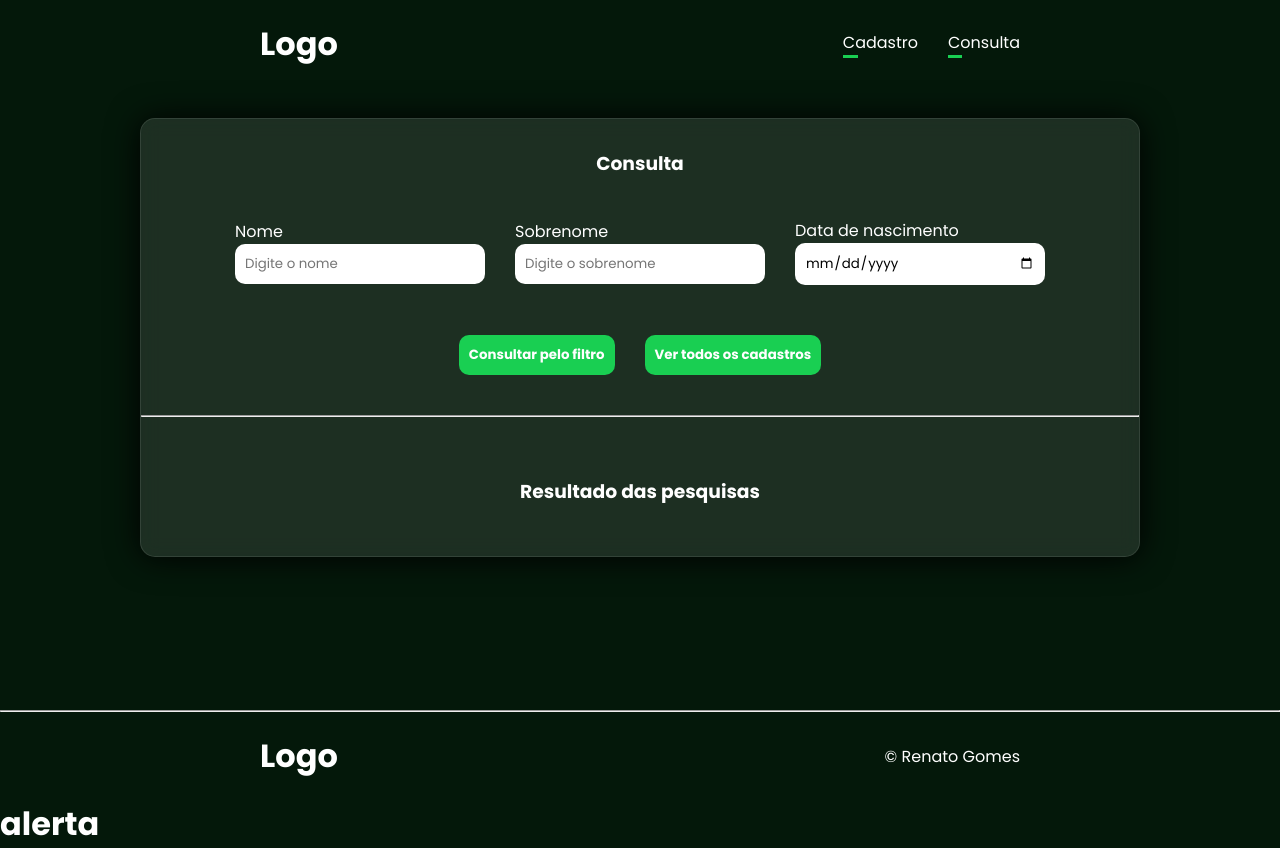
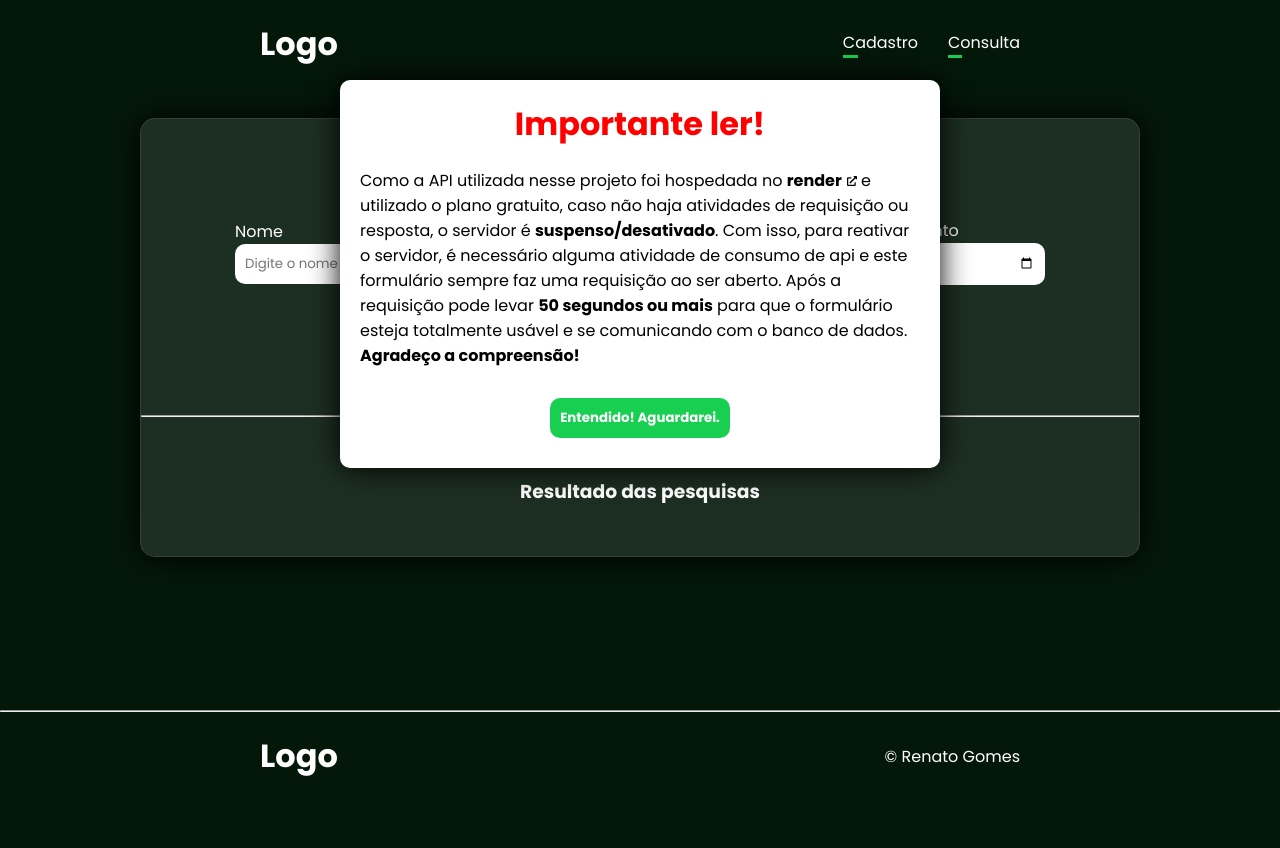
Before and after one commit to renatogomesf/Formulario-MongoDB, a React (Vite) app: page /Consultar in a window 1280 px wide. After the commit the page ends 800 px from the top, so only its background shows below. Built offline with nearby package versions, Linux system fonts and the light colour scheme.

Commit message:
adicionando funcionalidades do alerta

```diff
--- a/src/components/Alerta/Alerta.jsx
+++ b/src/components/Alerta/Alerta.jsx
@@ -1,8 +1,52 @@
+import { useEffect } from "react";
+import { Button, Wrapper } from "./StyleAlerta"
+
+import { FaExternalLinkAlt } from "react-icons/fa";
+
 
 export default function Alerta() {
+
+    const handleAlertShow = ()=> {
+        const alerta = document.querySelector(".alerta")
+
+        alerta.style.display = 'flex'
+    }
+
+
+    const handleAlertHidden = ()=> {
+        const alerta = document.querySelector(".alerta")
+
+        alerta.style.display = 'none'
+    }
+
+    const handleTodosCadastros = async () => {
+
+        await axios.get('https://api-formulario-mongodb.onrender.com/formulario/servidor')
+        .then((response)=>{
+            console.log(response)
+        })
+        .catch((error)=>{
+            console.log(error)
+        })
+    }
+
+    useEffect(()=>{
+        setTimeout(()=>handleAlertShow(),500)
+
+        // handleTodosCadastros()
+    })
+
+
     return (
         <>
-            <h1>alerta</h1>
+            <Wrapper className="alerta">
+                <h1>Importante ler!</h1>
+                <p>
+                    Como a API utilizada nesse projeto foi hospedada no <strong><a href="https://render.com/">render <FaExternalLinkAlt  className="link"/></a></strong> e utilizado o plano gratuito, caso não haja atividades de requisição ou resposta, o servidor é <strong>suspenso/desativado</strong>. Com isso, para reativar o servidor, é necessário alguma atividade de consumo de api e este formulário sempre faz uma requisição ao ser aberto. Após a requisição pode levar <strong>50 segundos ou mais</strong> para que o formulário esteja totalmente usável e se comunicando com o banco de dados. <strong>Agradeço a compreensão!</strong>
+                </p>
+
+                <Button onClick={handleAlertHidden}>Entendido! Aguardarei.</Button>
+            </Wrapper>
         </>
     )
 }
--- a/src/components/Alerta/StyleAlerta.jsx
+++ b/src/components/Alerta/StyleAlerta.jsx
@@ -0,0 +1,64 @@
+import styled from "styled-components";
+
+export const Wrapper = styled.div`
+    display: none;
+    flex-direction: column;
+    align-items: center;
+    justify-content: center;
+    gap: 20px;
+    position: absolute;
+    top: 10%;
+    left: calc(50% - 300px);
+    background-color: white;
+    color: black;
+    max-width: 600px;
+    padding: 20px;
+    border-radius: 10px;
+    box-shadow: 0px 0px 30px black;
+
+    h1{
+        color: red;
+    }
+
+    a{
+        display: inline-flex;
+        align-items: center;
+        gap: 5px;
+        text-decoration: none;
+        color: black;
+        transition: 0.4s;
+
+        .link{
+            width: 10px;
+        }
+
+        &:hover{
+            transform: translateY(-6px);
+        }
+    }
+
+    @media (max-width: 649px) {
+        max-width: 300px;
+        left: calc(50% - 150px);
+    }
+`
+
+export const Button = styled.button`
+    display: flex;
+    align-items: center;
+    justify-content: center;
+    margin: 10px 0px;
+    padding: 10px;
+    border-radius: 10px;
+    border: none;
+    cursor: pointer;
+    font-weight: bold;
+    transition: 0.3s;
+    background-color: ${({theme})=>theme.cor02};
+    color: white;
+
+    &:hover{
+        transform: scale(1.1);
+        transition: 0.3s;
+    }
+`
```
